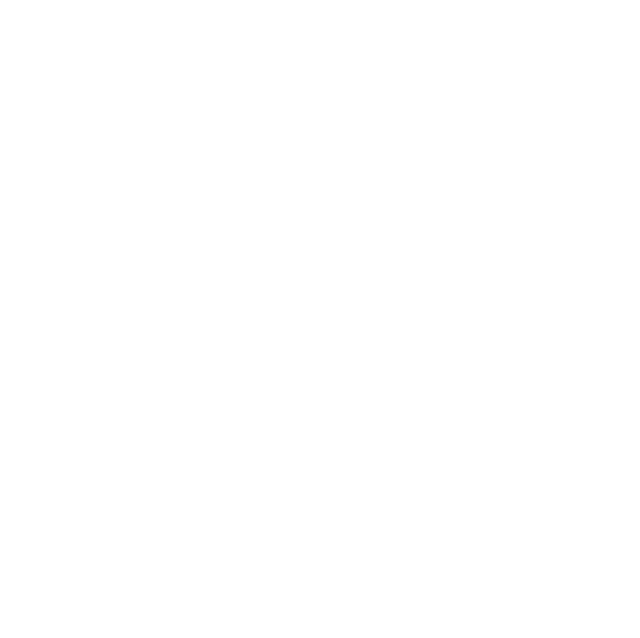
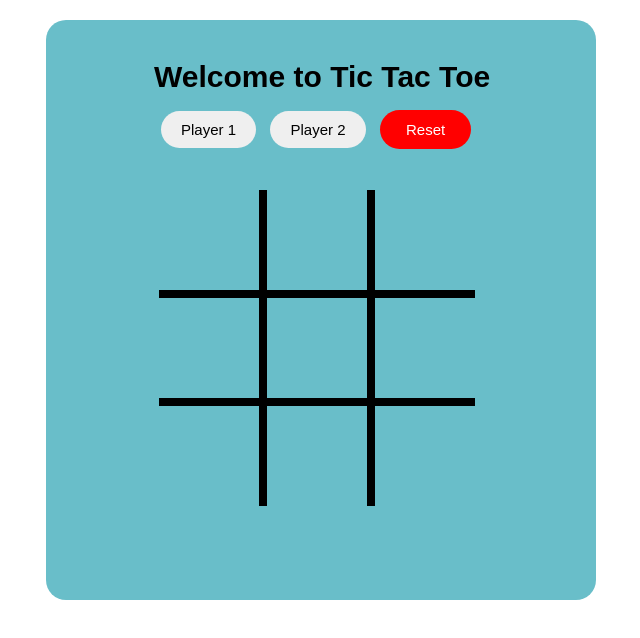
Before and after one commit to yashdobariya/Tic-Tac-Toe-Game, a plain HTML site: page index.html in a window 1280 px wide. Shown: the whole page, without its empty margins (319-959 px from the left). Drawn offline with Linux system fonts and the light colour scheme.

Commit message:
update game design

```diff
--- /dev/null
+++ b/index.css
@@ -0,0 +1,91 @@
+* {
+  margin: 0;
+  padding: 0;
+}
+
+body {
+  font-family: sans-serif;
+}
+
+.game_layout {
+  position: relative;
+  margin: 0 auto;
+  margin-top: 20px;
+  width: 550px;
+  height: 580px;
+  background-color: rgb(105, 190, 201);
+  border-radius: 20px;
+}
+
+.header h1 {
+  position: absolute;
+  font-size: 30px;
+  margin: 40px 105px 0px 108px;
+}
+
+.btn-wrap {
+  position: absolute;
+  margin-top: 90px;
+  margin-left: 115px;
+}
+
+.pl_one {
+  padding: 10px 20px;
+  border-radius: 20px;
+  border: none;
+  font-size: 15px;
+}
+.pl_two {
+  padding: 10px 20px;
+  border-radius: 20px;
+  border: none;
+  font-size: 15px;
+  margin-left: 10px;
+}
+.reset {
+  padding: 11px 26px;
+  border-radius: 20px;
+  font-size: 15px;
+  border: none;
+  color: white;
+  margin-left: 10px;
+  background-color: red;
+}
+
+.game_table {
+  position: absolute;
+  display: flex;
+  flex-wrap: wrap;
+  margin: 170px 113px;
+}
+
+.game_cell {
+  width: 100px;
+  height: 100px;
+  border: 4px solid black;
+  background-color: rgb(105, 190, 201);
+}
+
+#cell_1,
+#cell_2,
+#cell_3 {
+  border-top: none;
+}
+
+#cell_3,
+#cell_6,
+#cell_9 {
+  border-right: none;
+}
+
+#cell_7,
+#cell_8,
+#cell_9 {
+  border-bottom: none;
+}
+
+#cell_1,
+#cell_4,
+#cell_7 {
+  border-left: none;
+}
--- a/index.html
+++ b/index.html
@@ -5,11 +5,40 @@
     <meta charset="UTF-8">
     <meta http-equiv="X-UA-Compatible" content="IE=edge">
     <meta name="viewport" content="width=device-width, initial-scale=1.0">
-    <title>Document</title>
+    <link rel="stylesheet" href="./index.css">
+    <title>Tic Tac Toe</title>
 </head>
 
 <body>
 
+    <main>
+        <div class="game_layout">
+            <div class="header">
+                <h1>Welcome to Tic Tac Toe</h1>
+            </div>
+
+            <div class="btn-wrap">
+                <button class="pl_one">Player 1 </button>
+                <button class="pl_two">Player 2</button>
+                <button class="reset">Reset</button>
+            </div>
+
+            <div class="game_table">
+
+                <div class="game_cell" id="cell_1"></div>
+                <div class="game_cell" id="cell_2"></div>
+                <div class="game_cell" id="cell_3"></div>
+                <div class="game_cell" id="cell_4"></div>
+                <div class="game_cell" id="cell_5"></div>
+                <div class="game_cell" id="cell_6"> </div>
+                <div class="game_cell" id="cell_7"></div>
+                <div class="game_cell" id="cell_8"></div>
+                <div class="game_cell" id="cell_9"></div>
+
+            </div>
+        </div>
+    </main>
+
 </body>
 
 </html>
```
